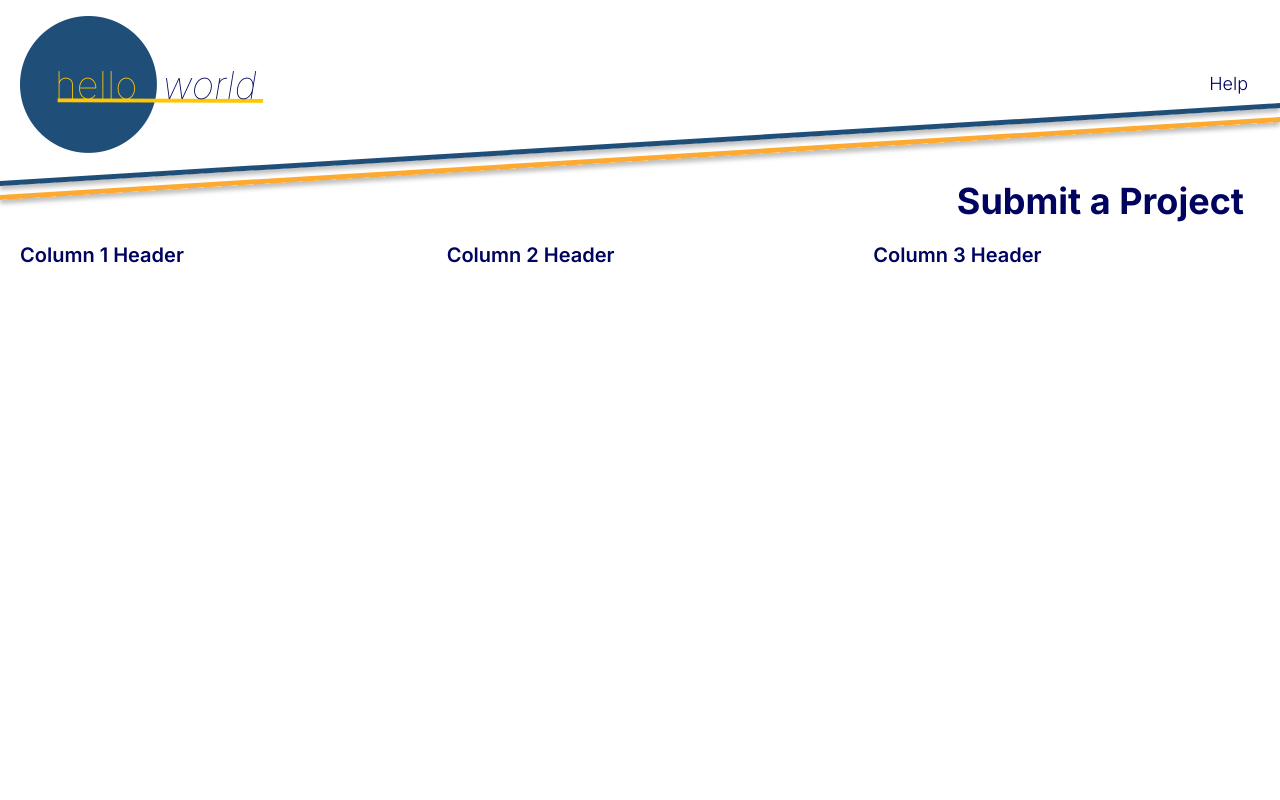
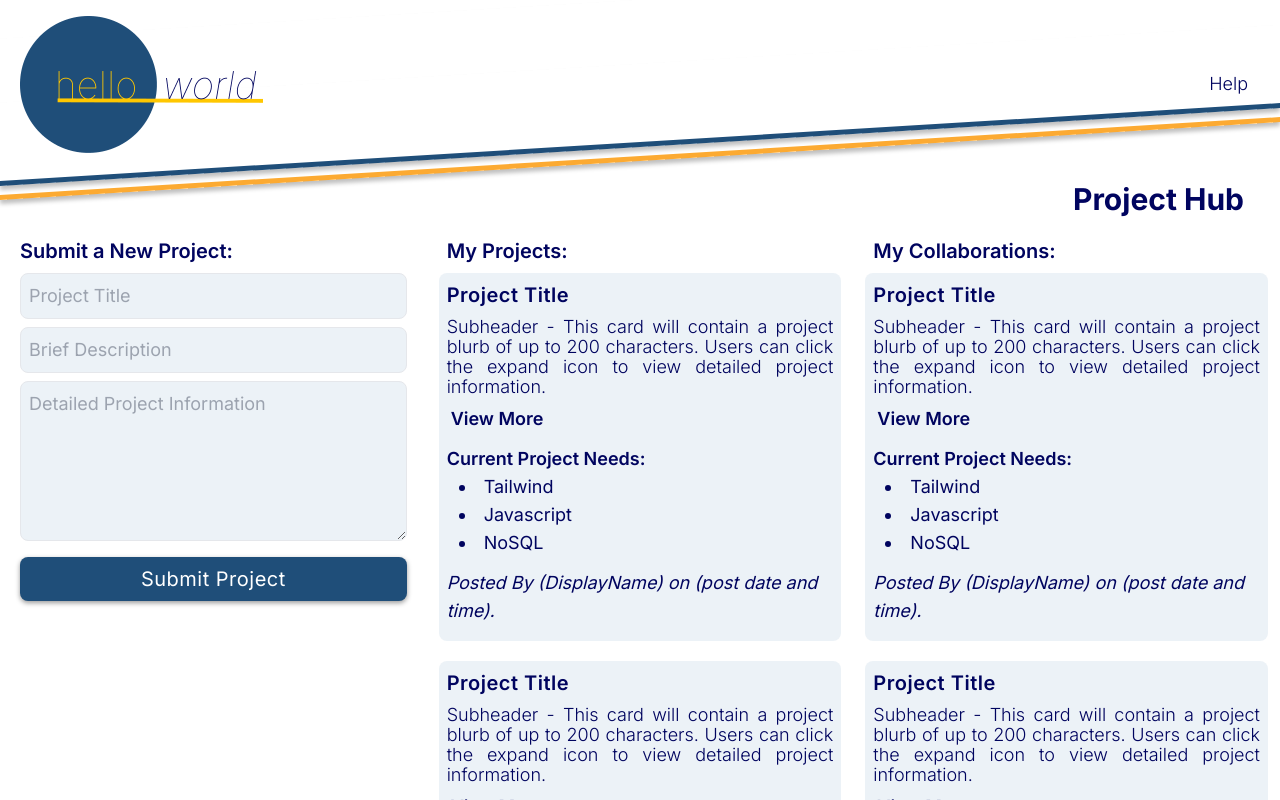
Before and after one commit to ballardingram/hello-world, a React (Create React App) app in the folder client/: page /createproject in a window 1280 px wide. Shown: the top 800 px of the page. Built offline with nearby package versions, Linux system fonts and the light colour scheme.

Commit message:
create project page currently displaying hardcoded cards, need to work on carosel

```diff
--- a/client/src/components/Card/index.js
+++ b/client/src/components/Card/index.js
@@ -7,7 +7,7 @@ import ExpandProject from '../ExpandProject';
 const Card = () => {
   return (
 
-    <div className="p-2 mb-2 sm:px-2 rounded-lg w-md" id='card-container'>
+    <div className="p-2 mb-5 rounded-lg" id='card-container'>
       <div>
         <div className='select-none font-semibold tracking-wide mb-2 text-xl'>
           Project Title
--- a/client/src/components/Example/index.js
+++ b/client/src/components/Example/index.js
@@ -12,26 +12,26 @@ const Example = () => {
     <NavSm></NavSm>
   </header>
   {/* navigation header end */}
-  <div className='w-screen px-5 my-5 md:pt-0 md:pr-9 font-bold text-2xl lg:text-3xl xl:text-4xl md:text-right'>
-    Submit a Project
+  <div className='w-screen px-5 my-5 md:pt-0 md:pr-7 font-bold text-2xl lg:text-3xl 2xl:text-4xl md:text-right'>
+    Example Body Layout with Mobile Functionality
   </div>
 
   {/* body start */}
-  <main class="sm:grid sm:grid-cols-2 md:grid-cols-3 mb-10">
+  <main class="sm:grid sm:grid-cols-2 lg:grid-cols-3 mb-12 pb-12">
 
     {/*md break column 1 */}
-    <div className="grid content-center px-5">
-      <h2 className='font-semibold mb-2 text-xl'>Column 1 Header</h2>
+    <div className="grid content-start px-5 mb-5">
+      <div className='font-semibold mb-2 text-xl'>Column 1 Header</div>
     </div>
 
     {/*md break column 2 */}
-    <div className="grid content-center px-5">
-      <h2 className='font-semibold mb-2 text-xl'>Column 2 Header</h2>
+    <div className="grid content-start px-5 mb-5">
+      <div className='font-semibold mb-2 text-xl'>Column 2 Header</div>
     </div>
 
     {/*md break column 3 */}
-    <div className="grid content-center px-5">
-      <h2 className='font-semibold mb-2 text-xl'>Column 3 Header</h2>
+    <div className="grid content-start px-5 mb-5">
+      <div className='font-semibold mb-2 text-xl'>Column 3 Header</div>
     </div>
 
   </main>
--- a/client/src/components/ExpandProject/index.js
+++ b/client/src/components/ExpandProject/index.js
@@ -21,7 +21,7 @@ const ExpandProject = () => {
         <AccordionHeader><span className="flex ml-1 text-lg">View More</span></AccordionHeader>
         </div>
       <AccordionBody>
-        <div className="text-justify py-0 mb-2 text-base">
+        <div className="text-justify py-0 mb-2 text-lg">
           This text will include the entire project description and will
           not be severely limited in character count (will discuss exactly
           what count should be in SLACK).
--- a/client/src/index.css
+++ b/client/src/index.css
@@ -98,6 +98,10 @@ body {
   border: 1px solid;
   border-color: rgba(31, 78, 121, .5);
 }
+input, textarea {
+  background-color: rgba(178, 202, 224, 0.25);
+  font-weight: 400;
+}
 
 .form-btn {
   background-color: var(--primaryBlue);
--- a/client/src/pages/CreateProject.js
+++ b/client/src/pages/CreateProject.js
@@ -2,6 +2,7 @@ import React from 'react';
 import NavLg from '../components/NavLg';
 import NavSm from '../components/NavSm';
 import FooterMenu from '../components/FooterExpand';
+import Card from '../components/Card';
 
 const CreateProject = () => {
   return (
@@ -12,26 +13,74 @@ const CreateProject = () => {
     <NavSm></NavSm>
   </header>
   {/* navigation header end */}
-  <div className='w-screen px-5 my-5 md:pt-0 md:pr-9 font-bold text-2xl lg:text-3xl xl:text-4xl md:text-right'>
-    Submit a Project
+  <div className='w-screen px-5 my-5 md:pt-0 md:pr-9 font-bold text-2xl lg:text-3xl 2xl:text-4xl md:text-right'>
+    Project Hub
   </div>
 
   {/* body start */}
   <main class="sm:grid sm:grid-cols-2 lg:grid-cols-3 mb-12 pb-12">
 
     {/*md break column 1 */}
-    <div className="grid content-center px-5">
-      <div className='font-semibold mb-2 text-xl'>Column 1 Header</div>
+    <div className="grid content-start px-5 mb-5">
+      {/* submit project form start */}
+      <div className='font-semibold mb-2 text-xl'>Submit a New Project:</div>
+      <form>
+        <label
+          htmlFor='projectTitle'
+          className='block'>
+        </label>
+        <input
+          type='text'
+          className='block w-full px-2 py-2 mb-2 border rounded-lg focus:border-blue-400 focus:ring-current-300 focus:outline-none focus:ring focus:ring-opacity-40'
+          placeholder='Project Title'
+          id='projectTitle'
+          />
+        <label
+          htmlFor='projectSub'
+          className='block'>
+        </label>
+        <input
+          type='text'
+          className='block w-full px-2 py-2 mb-2 border rounded-lg focus:border-blue-400 focus:ring-current-300 focus:outline-none focus:ring focus:ring-opacity-40'
+          placeholder='Brief Description'
+          id='projectSub'
+          />
+        <label
+          htmlFor='projectDetails'
+          className='block'>
+        </label>
+        <textarea
+          class="w-full h-40 px-2 py-2 border rounded-lg focus:ring-current-300 focus:outline-none focus:ring focus:ring-opacity-40"
+          placeholder='Detailed Project Information'
+          id='projectDetails'>
+        </textarea>
+        <div className='mt-2'>
+          <button
+              className='form-btn w-full py-2 mb-2 text-white tracking-wide rounded-lg text-xl'
+              id='projectSubmit'>
+              Submit Project
+          </button>
+        </div>
+      </form>
+      {/* submit project form end */}
+
     </div>
 
     {/*md break column 2 */}
-    <div className="grid content-center px-5">
-      <div className='font-semibold mb-2 text-xl'>Column 2 Header</div>
+    <div className="grid content-start md:grid-col-2 px-3 pb-5">
+      <div>
+        <div className='font-semibold mb-2 text-xl px-2'>My Projects:</div>
+        <Card></Card>
+        <Card></Card>
+      </div>
+
     </div>
 
     {/*md break column 3 */}
-    <div className="grid content-center px-5">
-      <div className='font-semibold mb-2 text-xl'>Column 3 Header</div>
+    <div className="grid content-start px-3 pb-5">
+      <div className='font-semibold mb-2 text-xl px-2'>My Collaborations:</div>
+      <Card></Card>
+      <Card></Card>
     </div>
 
   </main>
--- a/client/src/pages/Login.js
+++ b/client/src/pages/Login.js
@@ -58,11 +58,11 @@ const Login = () => {
             <div className='mb-3'>
                 <label
                   htmlFor='email'
-                  className='block text-sm'>
+                  className='block'>
                 </label>
                 <input
                   type='email'
-                  className='block text-xl w-full px-4 py-3 mt-2 bg-white border rounded-xl focus:border-blue-400 focus:ring-blue-300 focus:outline-none focus:ring focus:ring-opacity-40'
+                  className='block text-xl w-full px-4 py-3 mt-2 border rounded-lg focus:border-blue-400 focus:ring-blue-300 focus:outline-none focus:ring focus:ring-opacity-40'
                   placeholder='Email Address'
                   id='email'
                   name="email"
@@ -74,11 +74,11 @@ const Login = () => {
               <div className='mb-3'>
                 <label
                   htmlFor='password'
-                  className='block text-sm'>
+                  className='block'>
                 </label>
                 <input
                   type='password'
-                  className='block text-xl w-full px-4 py-3 mt-2 bg-white border rounded-xl focus:border-blue-400 focus:ring-current-300 focus:outline-none focus:ring focus:ring-opacity-40'
+                  className='block text-xl w-full px-4 py-3 mt-2 border rounded-lg focus:border-blue-400 focus:ring-current-300 focus:outline-none focus:ring focus:ring-opacity-40'
                   placeholder='Password'
                   id='password'
                   name="password"
@@ -89,7 +89,7 @@ const Login = () => {
 
               <div className='mt-5'>
                   <button
-                    className='form-btn w-full py-2 tracking-wide text-white rounded-xl text-3xl font-thin'
+                    className='form-btn w-full py-2 tracking-wide text-white rounded-lg text-2xl'
                     id='login-btn' type='submit'>
                         Log In
                   </button>
@@ -97,7 +97,7 @@ const Login = () => {
 
               <div className='mt-5 flex justify-center w-full'>
                 <div
-                  className='inline-block text-md font-bold h-full content-center text-center'>
+                  className='inline-block text-lg font-bold h-full content-center text-center'>
                   Need an account?
                   <a href='/register' className='ml-1 color-pY' id='register'>Register Here!</a>
                 </div>
```
